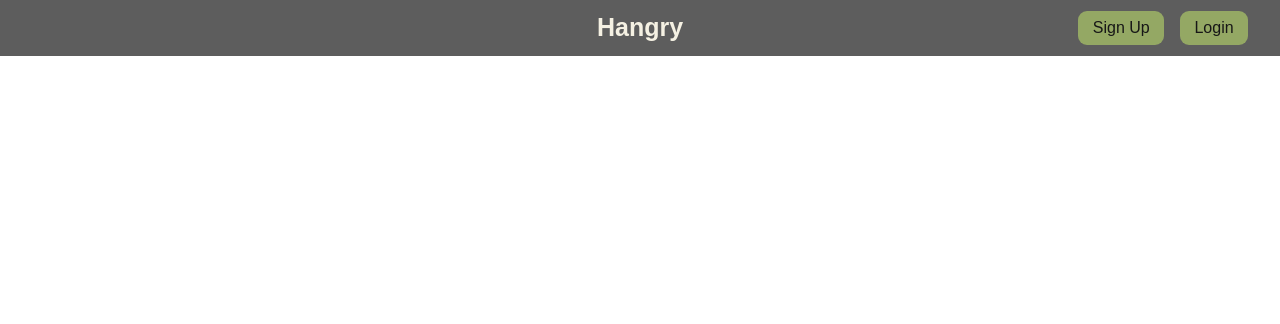
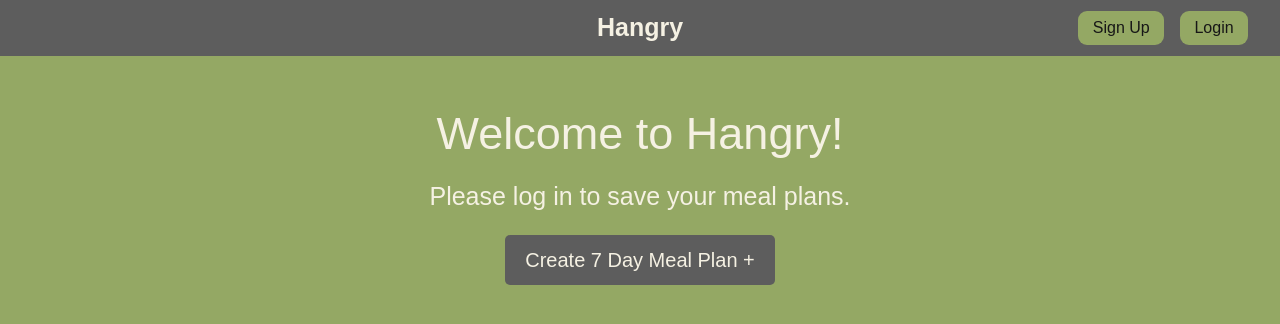
Before and after one commit to AlexHer225/bnb_4300, a Next.js app: page /dashboard in a window 1280 px wide. Shown: the top 324 px of the page. Built offline with nearby package versions, Linux system fonts and the light colour scheme.

Commit message:
Unauthenticated UI View

```diff
--- a/src/app/Navbar.tsx
+++ b/src/app/Navbar.tsx
@@ -13,13 +13,13 @@ const Navbar = () =>{
   }
 
   const handleSignup = () =>{
-    userAuth();
+    //userAuth();
     window.location.href = "/signup";
 
   }
 
   const handleLogin = () =>{
-    userAuth();
+   // userAuth();
     window.location.href = "/login";
   }
 
--- a/src/app/components/Button.tsx
+++ b/src/app/components/Button.tsx
@@ -1,4 +1,5 @@
 import { MouseEventHandler, ReactNode } from 'react';
+import "../../css/dashboard.css"
 
 interface ButtonProps {
     onClick: MouseEventHandler<HTMLButtonElement>;
@@ -7,7 +8,7 @@ interface ButtonProps {
 function Button({ onClick }: ButtonProps) {
     return (
         <button onClick = {onClick}>
-            ADD
+            Add Meal
         </button>
     );
 }
--- a/src/app/components/Card.tsx
+++ b/src/app/components/Card.tsx
@@ -1,5 +1,6 @@
 import Button from "./Button";
 import Meal from "../models/mealSchema";
+import "../../css/dashboard.css";
 
 
 interface CardProps {
@@ -14,11 +15,13 @@ const Card: React.FC<CardProps> = ({ title }) => {
 
     // Card -> represents a "day" of meal plans
     return (
-        <div className="card" style={styles.card}>
+        <div className="card">
             <h1>{title}</h1>
-            <Button onClick={handleClick} />
-            <Button onClick={handleClick} />
-            <Button onClick={handleClick} />
+            <div className="card-content">
+                <Button onClick={handleClick} />
+                <Button onClick={handleClick} />
+                <Button onClick={handleClick} />
+            </div>
         </div>
     );
 };
@@ -32,7 +35,13 @@ const styles = {
         overflow: 'hidden',
         boxShadow: '0 4px 6px rgba(0, 0, 0, 0.1)',
         maxWidth: '300px',
+        minWidth: '200px',
         margin: '16px',
+        height: '200px',
+        display: 'flex',
+        flexDirection: 'column',
+        alignItems: 'center',
+        justifyContent: 'center',
     },
     content: {
         padding: '16px',
--- a/src/app/components/DayComponent.tsx
+++ b/src/app/components/DayComponent.tsx
@@ -1,9 +1,12 @@
 import Card from "./Card"
 import Day from "../models/daySchema";
+import "../../css/dashboard.css";
 
 function DayComponent({ day }: { day: typeof Day["prototype"] }) {
     return (
-        <Card title={day.dayOfWeek}/>
+        <div className="day-card">
+            <Card title={day.dayOfWeek}/>
+        </div>
     );
 }
 
--- a/src/app/components/NewUserForm.tsx
+++ b/src/app/components/NewUserForm.tsx
@@ -30,6 +30,7 @@ export default function NewUser({ onAddForm }:newDetailProps){
         intolerances:'',
         excludeIngredients:'',
     });
+
 
     const router = useRouter();
     const handleSubmit = async (e: React.FormEvent)=>{
--- a/src/app/components/Plan.tsx
+++ b/src/app/components/Plan.tsx
@@ -1,9 +1,20 @@
 import DayComponent from "./DayComponent";
+import "../../css/dashboard.css";
 
-function Plan() {
+type Day = {
+    dayOfWeek: string;
+    date?: Date;
+    meals?: {name: string}[];
+}
+
+type PlanProps = {
+    title: string;
+    days: Day[];
+}
+
+function Plan({ title, days }: PlanProps) {
     return (
-        <div className="plan">
-            <h1>Plan</h1>
+        <div className="plan-container">
             <DayComponent day={{dayOfWeek: "Monday"}}/>
             <DayComponent day={{dayOfWeek: "Tuesday"}}/>
             <DayComponent day={{dayOfWeek: "Wednesday"}}/>
--- a/src/app/components/Plans.tsx
+++ b/src/app/components/Plans.tsx
@@ -1,9 +1,11 @@
 import Plan from "./Plan";
 import Button from "./Button";
 import { useState } from "react";
+import DayComponent from "./DayComponent";
+import '../../css/dashboard.css';
 
 // Carousel of plans
-export default function Plans() {
+export default function Plans({title, days}: { title: string, days: typeof DayComponent['prototype'][] }) {
     // handler -> on click, creates new plan
     function handleClick() {
 
@@ -11,7 +13,10 @@ export default function Plans() {
 
     return (
         <div className="plans">
-
+            <h2 className="plans-title">{title}</h2>
+            <div className="plans-days">
+                <Plan title={title} days={days} />
+            </div>
         </div>
     );
 }
--- a/src/app/dashboard/page.tsx
+++ b/src/app/dashboard/page.tsx
@@ -1,12 +1,102 @@
+"use client";
 import React from 'react';
 import Navbar from '../Navbar';
+import Plans from '../components/Plans';
+import Day from '../models/daySchema';
+import { mock } from 'node:test';
+import '../../css/dashboard.css';
+
+
+//Delete Later
+//Temporary meals just to store for demo
+const mockMeals = [
+  {name: 'Pasta'},
+  {name: 'Salad'},
+  {name: 'Pizza'},
+  {name: 'Sushi'},
+  {name: 'Tacos'},
+  {name: 'Burger'},
+];
+
+
+//Delete Later
+//Temporary days for 7 day plan
+const generateDays = () => {
+  const weekDays = ['Monday', 'Tuesday', 'Wednesday', 'Thursday', 'Friday', 'Saturday', 'Sunday'];
+  return weekDays.map((day, index) => ({
+    dayOfWeek: day,
+    date: new Date(Date.now() + index * 86400000),
+    meals: [mockMeals[index % mockMeals.length]],
+  }));
+}
+
+
 
 export default function Dashboard() {
+  const [isLoggedIn, setIsLoggedIn] = React.useState(false);
+  const [plans, setPlans] = React.useState<any[]>([]); //Saves Plans for Logged In User
+  const [newPlan, setNewPlan] = React.useState<any | null>(null); // 7 Day Plan for non authenicated user
+
+  const planDays = generateDays();
+
+  //Temporary Plans for Logged In View
+  const savedPlans = [
+    {
+      title: 'Healthy Week Plan',
+      days: generateDays(),
+    },
+    {
+      title: 'Cheat Week Plan',
+      days: generateDays(),
+    }
+  ];
+
+  //Toggle the button
+  const handleTogglePlan = () => {
+    if(newPlan) {
+      setNewPlan(null);
+    } else {
+        setNewPlan({
+          title: 'Demo 7 Day Meal Plan',
+          days: generateDays(),
+        });
+    }
+  }
+
+  const handleAddNewPlan = () => {
+    setNewPlan({
+      title: 'Demo 7 Day Meal Plan',
+      days: generateDays(),
+    });
+  };
+
   return (
     <div>
       <Navbar/>
-      <h1>Dashboard</h1>
-      <p>Welcome to your dashboard!</p>
+      <div className="dashboard-container">
+        {isLoggedIn ? (
+          <>
+            <h2 className='header-dashboard'>Your Meal Plans</h2>
+            {savedPlans.map((plan, index) => (
+              <Plans key={index} title={plan.title} days={plan.days} />
+            ))}
+          </>
+        ) : (
+          <>
+            <h2 className='header-dashboard'>Welcome to Hangry!</h2>
+            <p className='dashboard-login-description'>Please log in to save your meal plans.</p>
+              <div className='new-plan-container'>
+                <button onClick={handleTogglePlan} className='new-plan-button'>
+                  {newPlan ? 'Remove Meal Plan -' : 'Create 7 Day Meal Plan +'}
+                </button>
+              </div>
+
+              {newPlan && (
+                <Plans key={newPlan.key} title={newPlan.title} days={newPlan.days} />
+              )}
+          </>
+        )}
+      </div>
     </div>
   );
 }
--- a/src/app/page.tsx
+++ b/src/app/page.tsx
@@ -8,7 +8,6 @@ export default function Home() {
   connectMongoDB();
   return (
     <div className="splash-container">
-      <Navbar/>
      <div className="top-div-splash">
       <h1>ARE YOU</h1>
       <>
--- /dev/null
+++ b/src/css/dashboard.css
@@ -0,0 +1,101 @@
+body{
+    background-color: #94A864;
+    margin-top: 100px;
+}
+
+.dashboard-container {
+    display: flex;
+    flex-direction: column;
+    justify-content: center;
+    align-items: center;
+}
+
+.dashboard-title {
+    color: #F5F1E3;
+    font-family: 'Nunito Sans', sans-serif;
+    font-size: 60px;
+
+}
+
+.header-dashboard{
+    color: #F5F1E3;
+    font-family: 'Nunito Sans', sans-serif;
+    font-size: 45px;
+}
+
+.dashboard-login-description{
+    color: #F5F1E3;
+    font-family: 'Nunito Sans', sans-serif;
+    font-size: 25px;
+    margin-top: 10px;
+}
+
+.new-plan-button{
+    background-color: #5D5D5D;
+    color: #F5F1E3;
+    font-family: 'Nunito Sans', sans-serif;
+    font-size: 20px;
+    padding: 10px 20px;
+    border-radius: 5px;
+    border: none;
+    cursor: pointer;
+    margin-top: 20px;
+}
+
+.new-plan-button:hover{
+    background-color: darkgray;
+    transition: 0.3s;
+    color: black;
+}
+
+.plans{
+    display: flex;
+    flex-direction: column;
+    align-items: center;
+    justify-content: center;
+}
+
+.plans-title{
+    color: #F5F1E3;
+    font-family: 'Nunito Sans', sans-serif;
+    margin-top: 20px;
+    font-size: 20px;
+}
+
+.plan-container{
+    display: flex;
+    flex-direction: row;
+}
+
+
+.card {
+    border: 1px solid #ddd;
+    border-radius: 8px;
+    overflow: hidden;
+    box-shadow: 0 4px 6px rgba(0, 0, 0, 0.1);
+    max-width: 300px;
+    min-width: 200px;
+    margin: 16px;
+    height: 200px;
+    display: flex;
+    flex-direction: column;
+    justify-content: center;
+    align-items: center;
+    text-align: center;
+    background: #324732;
+}
+
+.card-content {
+    display: flex;
+    flex-direction: column;
+    align-items: center;
+    gap: 8px;
+    color: #F5F1E3;
+}
+
+.card h1{
+    color: #F5F1E3;
+    font-size: 20px;
+    font-family: 'Nunito Sans', sans-serif;
+    margin-bottom: 50px;
+}
```
